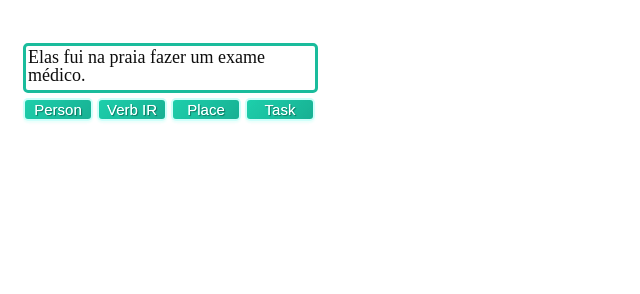
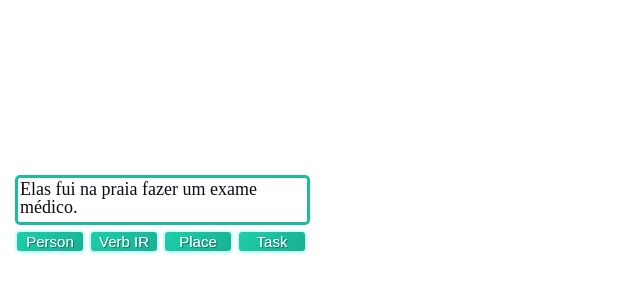
Before and after one commit to EdnaraH/FraseAleat-ria, a website: page index.html in a window 1280 px wide. Shown: the whole page, without its empty margins (0-640 px from the left). Drawn offline with Linux system fonts and the light colour scheme.

Commit message:
Update style.css

```diff
--- a/style.css
+++ b/style.css
@@ -8,10 +8,12 @@
 }
 
 .screen {
-  width: 1920px;
-  height: 1080px;
-  position: relative;
+  width: 90%; /* Usa 90% da largura do contêiner pai */
+  max-width: 320px; /* Limita a largura máxima a 320px */
+  height: 90%; /* Usa 90% da altura do contêiner pai */
+  max-height: 450px; /* Limita a altura máxima a 450px */
   background-color: #fff;
+  border: 0px solid #fff;
 }
 
 /* Estilo dos labels e botões */
```
